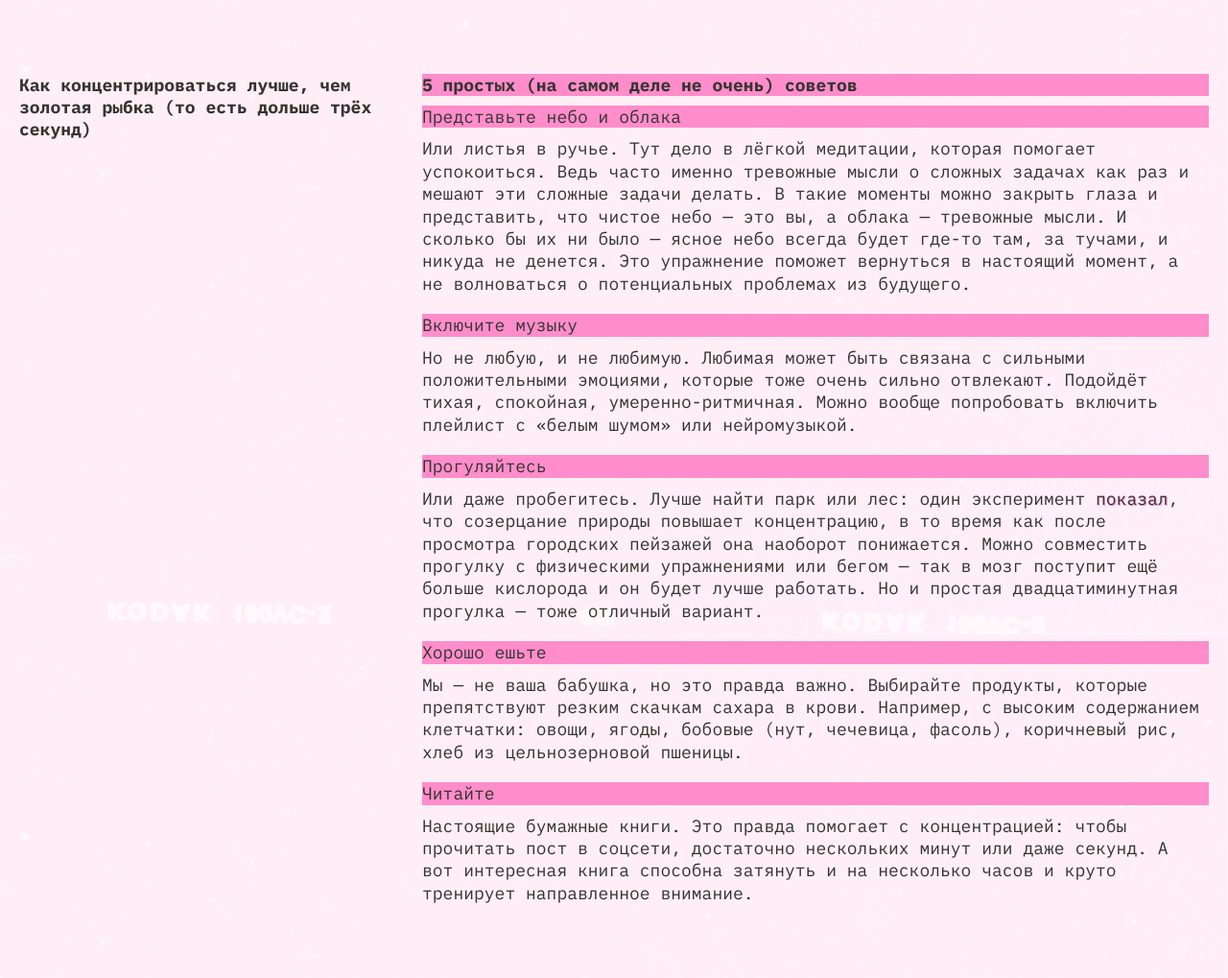
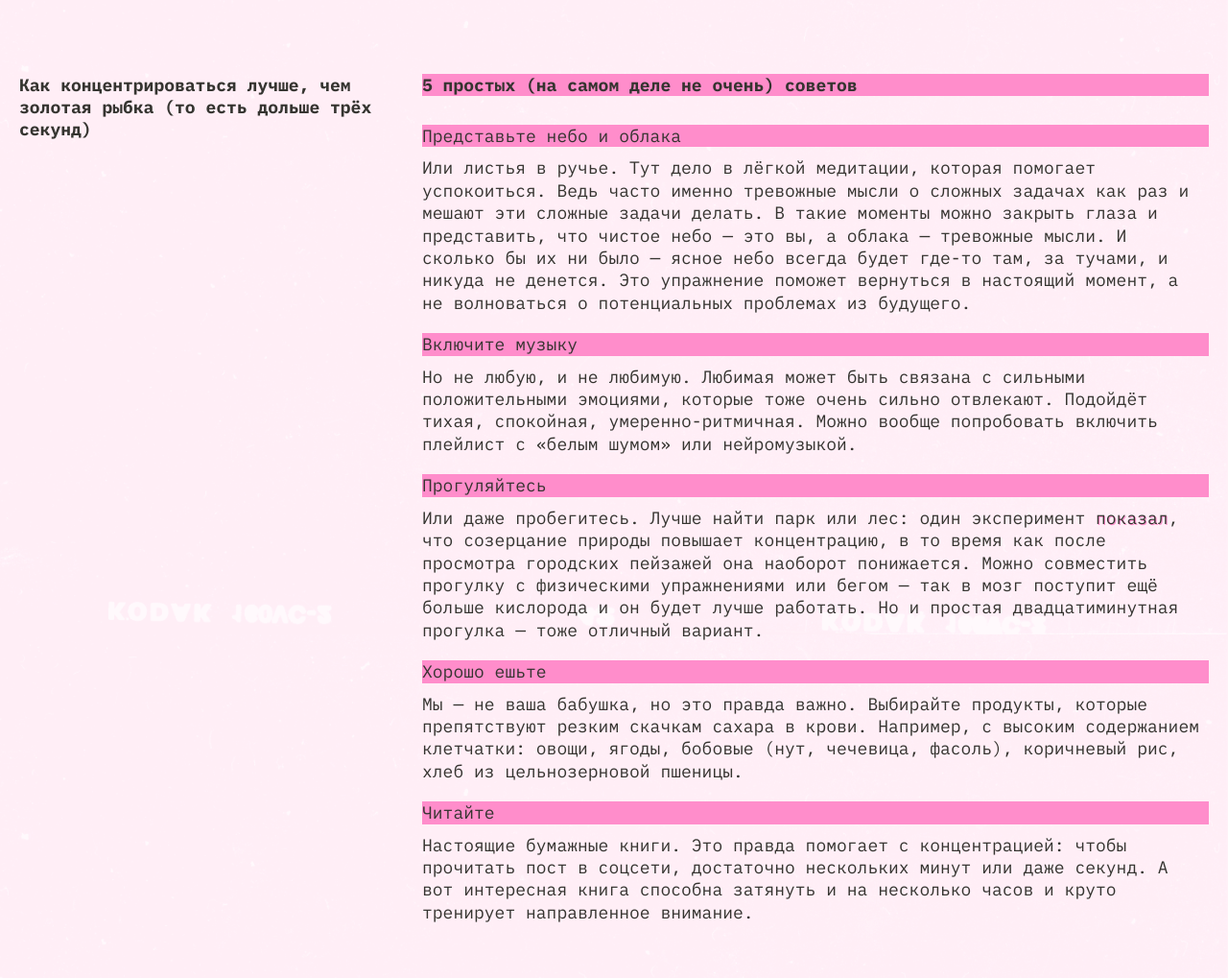
Before and after one commit to Chapai255/slozhno-sosredotochitsya-fd, a plain HTML site: page index.html in a window 1280 px wide. Shown: the part 1739-2758 px from the top of the page at 96% size. Drawn offline with Linux system fonts and the light colour scheme.

Commit message:
Увеличил отступ между саб-заголовком в 3-й секции

```diff
--- a/index.html
+++ b/index.html
@@ -132,9 +132,9 @@
             <h3 class="card__content-title title-decor">
               5 простых (на самом деле не очень) советов
             </h3>
-            <h3 class="card__content-title card__content-subtitle title-decor">
+            <h4 class="card__content-title card__content-subtitle title-decor">
               Представьте небо и облака
-            </h3>
+            </h4>
             <p class="main-text">
               Или листья в ручье. Тут дело в лёгкой медитации, которая помогает успокоиться.
               Ведь часто именно тревожные мысли о сложных задачах как раз и мешают эти сложные задачи делать.
@@ -144,9 +144,9 @@
             </p>
           </article>
           <article class="card__content">
-            <h3 class="card__content-title card__content-subtitle title-decor">
+            <h4 class="card__content-title card__content-subtitle title-decor">
               Включите музыку
-            </h3>
+            </h4>
             <p class="main-text">
               Но не любую, и не любимую.
               Любимая может быть связана с сильными положительными эмоциями, которые тоже очень сильно отвлекают.
@@ -155,9 +155,9 @@
             </p>
           </article>
           <article class="card__content">
-            <h3 class="card__content-title card__content-subtitle title-decor">
+            <h4 class="card__content-title card__content-subtitle title-decor">
               Прогуляйтесь
-            </h3>
+            </h4>
             <p class="main-text">
               Или даже пробегитесь. Лучше найти парк или лес: один эксперимент <a href="" class="text__accent-link">показал</a>, что созерцание природы повышает концентрацию,
               в то время как после просмотра городских пейзажей она наоборот понижается.
@@ -166,18 +166,18 @@
             </p>
           </article>
           <article class="card__content">
-            <h3 class="card__content-title card__content-subtitle title-decor">
+            <h4 class="card__content-title card__content-subtitle title-decor">
               Хорошо ешьте
-            </h3>
+            </h4>
             <p class="main-text">
               Мы — не ваша бабушка, но это правда важно. Выбирайте продукты, которые препятствуют резким скачкам сахара в крови.
               Например, с высоким содержанием клетчатки: овощи, ягоды, бобовые (нут, чечевица, фасоль), коричневый рис, хлеб из цельнозерновой пшеницы.
             </p>
           </article>
           <article class="card__content">
-            <h3 class="card__content-title card__content-subtitle title-decor">
+            <h4 class="card__content-title card__content-subtitle title-decor">
               Читайте
-            </h3>
+            </h4>
             <p class="main-text">
               Настоящие бумажные книги. Это правда помогает с концентрацией: чтобы прочитать пост в соцсети, достаточно нескольких минут или даже секунд.
               А вот интересная книга способна затянуть и на несколько часов и круто тренирует направленное внимание.
--- a/styles/style.css
+++ b/styles/style.css
@@ -174,6 +174,10 @@
     font-weight: 400;
 }
 
+.concentration h3 {
+    margin-bottom: 20px;
+}
+
 .card_annotation {
     font-weight: 400;
 }
```
